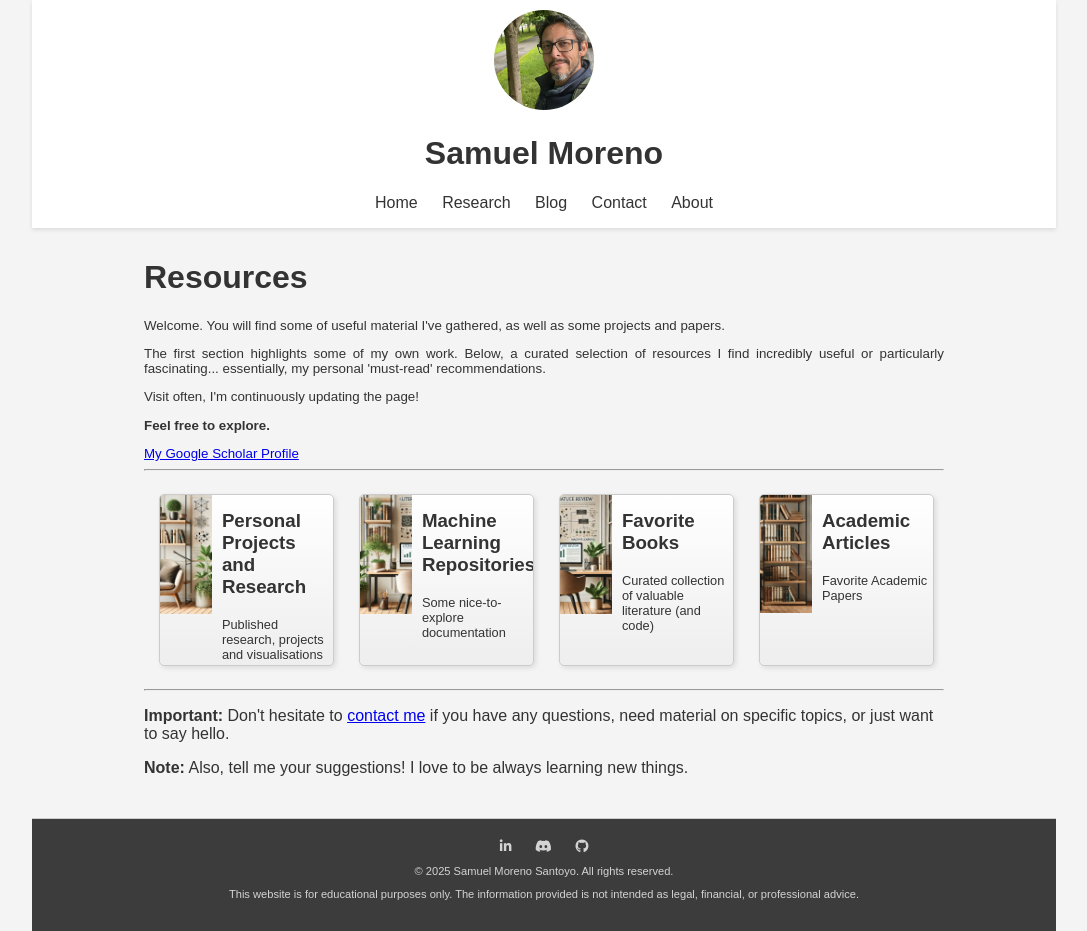
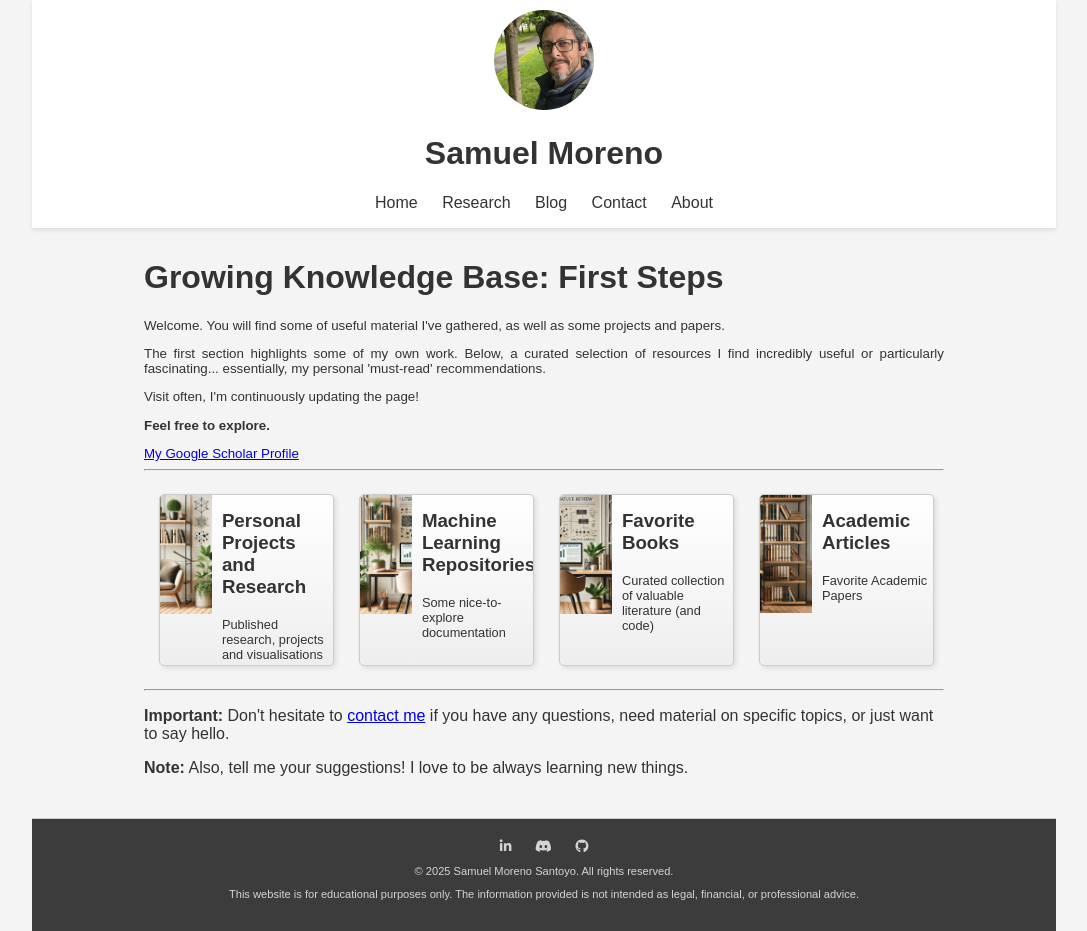
Before and after one commit to GregSom-MSc/GregSom-MSc.github.io, a Jekyll site: the page built from research.html, in a window 1280 px wide. Shown: the whole page, without its empty margins (96-1183 px from the left). Built offline with Jekyll 4.4.1, drawn with Linux system fonts in a browser that asks for light colours.

Commit message:
growung kb.

```diff
--- a/research.html
+++ b/research.html
@@ -16,7 +16,7 @@ title: Research
     <title>Research</title>
 </head>
 <body>
-      <h1>Resources </h1>
+      <h1>Growing Knowledge Base: First Steps </h1>
 
         <div style="text-align: justify; font-size: smaller;">
             <p>Welcome. You will find some of useful material I've gathered, as well as some projects and papers.</p>
```
